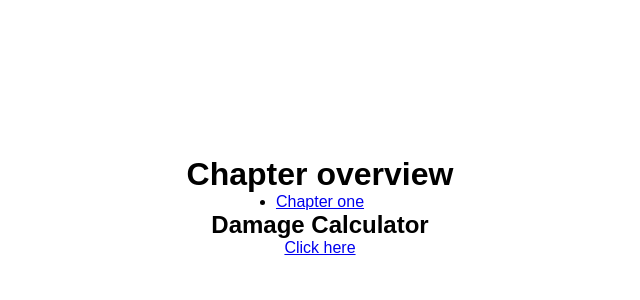
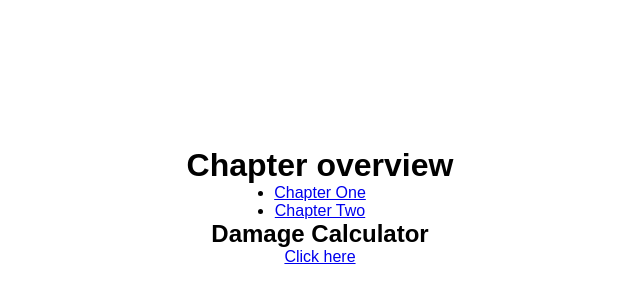
Before and after one commit to regularincubus/regularincubus.github.io, a plain HTML site: page index.html in a window 1280 px wide. Shown: the part 194-494 px from the top of the page, without its empty margins (320-960 px from the left). Drawn offline with Linux system fonts and the light colour scheme.

```diff
--- a/index.html
+++ b/index.html
@@ -10,7 +10,8 @@
     <div class="center-content">
     <h1> Chapter overview</h1>
     <ul>
-        <li> <a href="chapterone"> Chapter one</a></li>
+        <li> <a href="chapterone"> Chapter One</a></li>
+        <li> <a href="chaptertwo.html"> Chapter Two</a></li>
     </ul>
     <h2> Damage Calculator</h2>
     <p>
```
